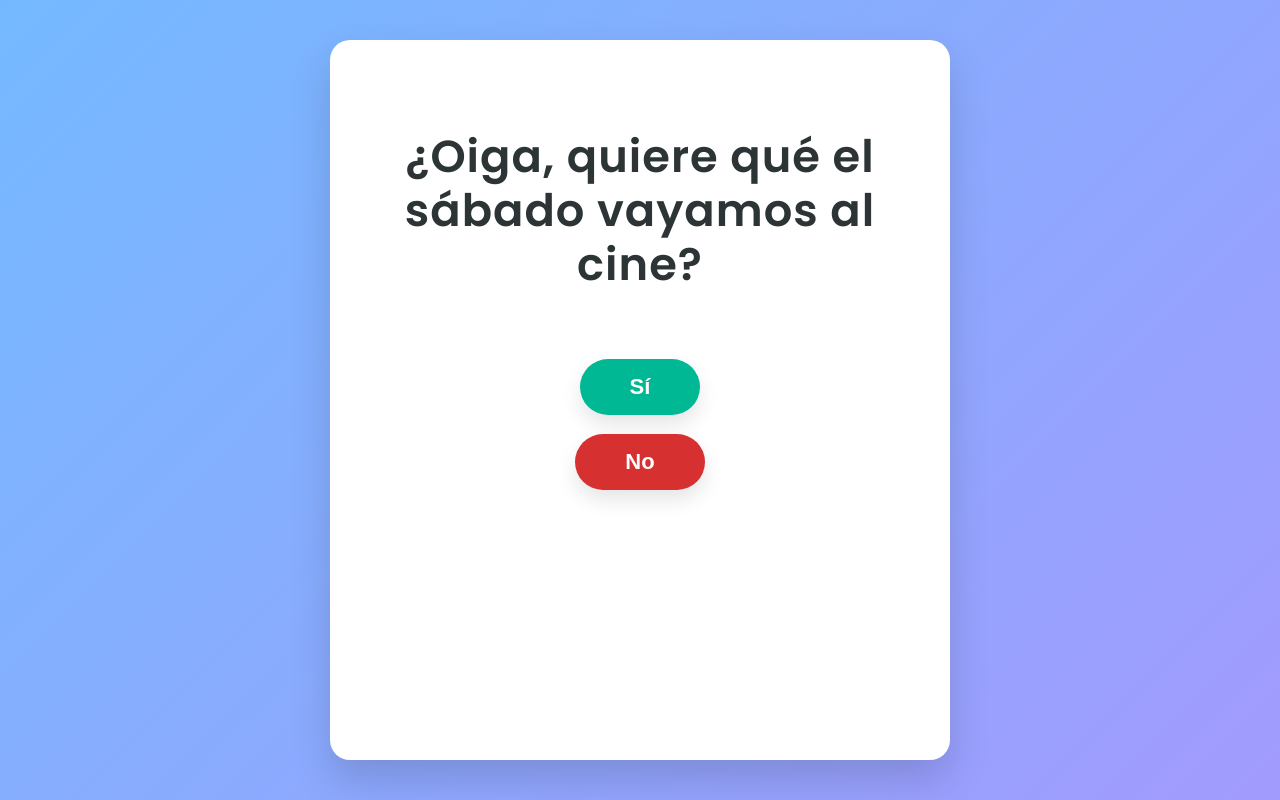
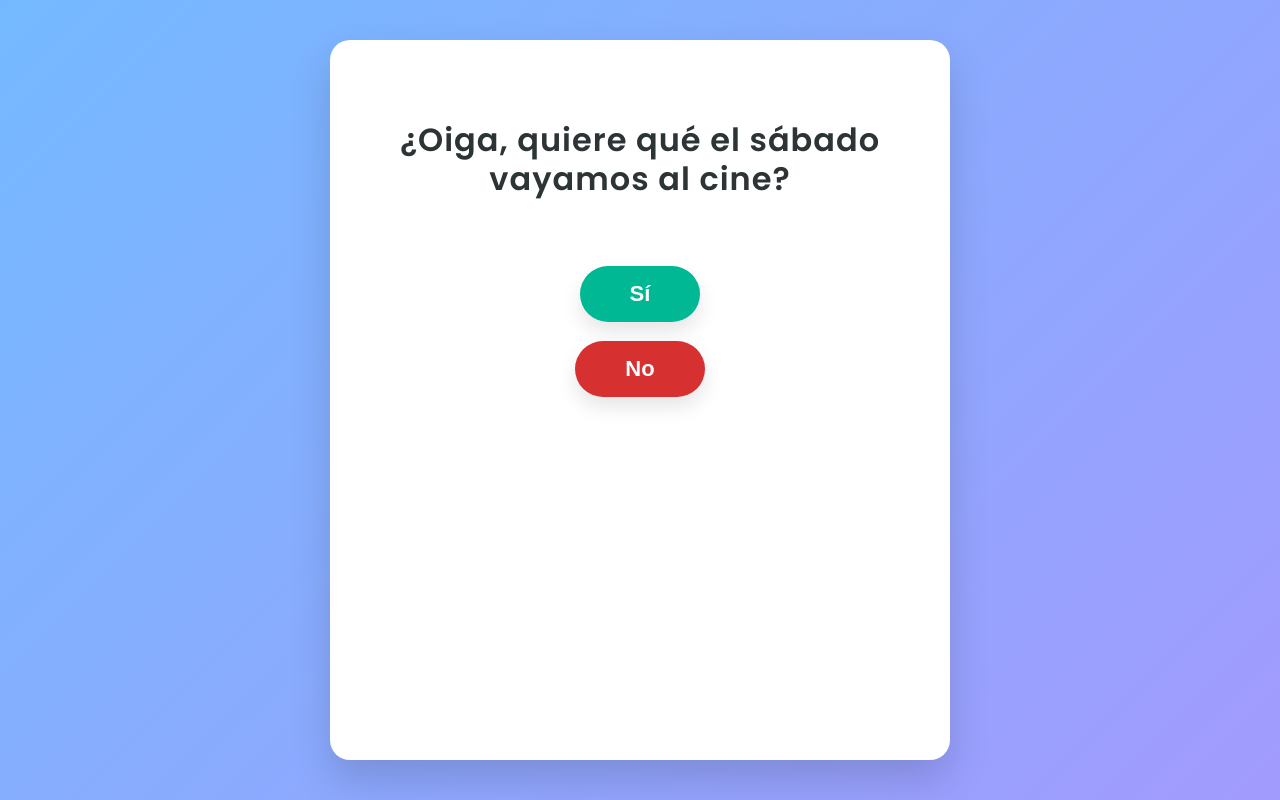
Before and after one commit to JoseFigueroa18/invitacion, a plain HTML site: page docs/index.html in a window 1280 px wide. Drawn offline with Linux system fonts and the light colour scheme.

Commit message:
second.5.4 commit

```diff
--- a/docs/index.html
+++ b/docs/index.html
@@ -3,7 +3,7 @@
 <head>
     <meta charset="UTF-8">
     <meta name="viewport" content="width=device-width, initial-scale=1.0">
-    <title>Pregunta Divertida</title>
+    <title>Pregunta, enena</title>
     <link rel="stylesheet" href="styles.css">
 </head>
 <body>
--- a/docs/styles.css
+++ b/docs/styles.css
@@ -26,7 +26,7 @@ body {
 
 
 h1 {
-    font-size: 2.8em;
+    font-size: 2em;
     color: #2d3436;
     margin-bottom: 50px;
     line-height: 1.2;
```
